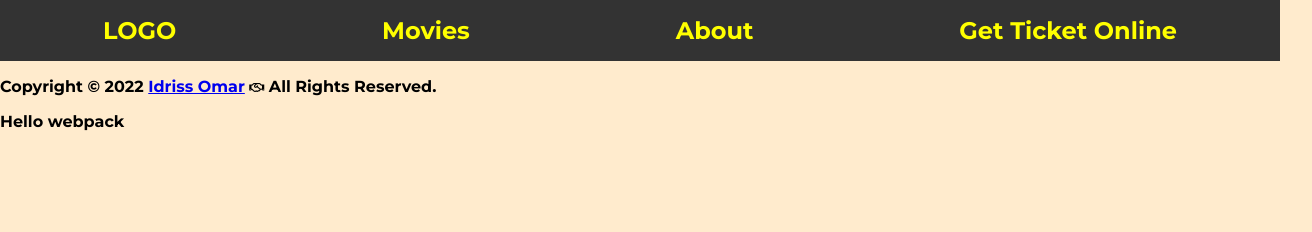
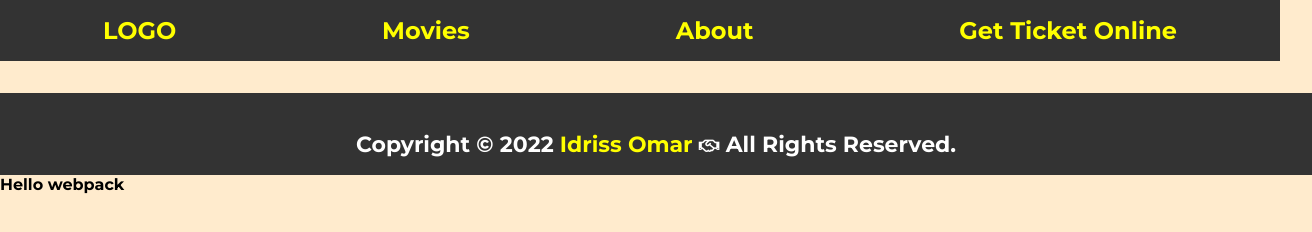
Before and after one commit to omarbabou/JS-Capstone-Webapp, a website built with webpack: page src/index.html in a window 1280 px wide. Shown: the whole page, 1312 px wide, since content can reach past the window. Built offline with nearby package versions, Linux system fonts and the light colour scheme.

Commit message:
Add footer styles

```diff
--- a/src/css/index.css
+++ b/src/css/index.css
@@ -30,3 +30,24 @@ nav ul li a {
   font-weight: 900;
   text-decoration: none;
 }
+
+nav ul ul > li:hover {
+  background-color: #111111;
+}
+
+footer {
+  width: 100%;
+  height: 50px;
+  color: #fff;
+  font-size: 22px;
+  background: #333;
+  text-align: center;
+  padding: 1rem;
+  margin-top: 2rem;
+
+}
+
+footer p a {
+  text-decoration: none;
+  color: yellow;
+}
```
